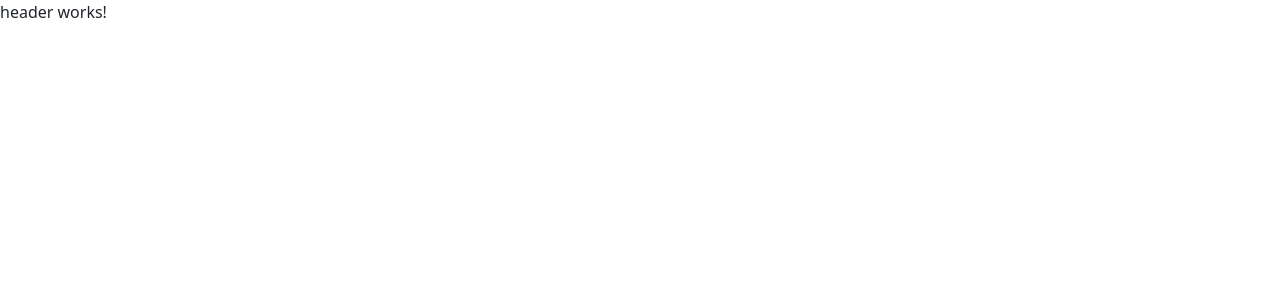
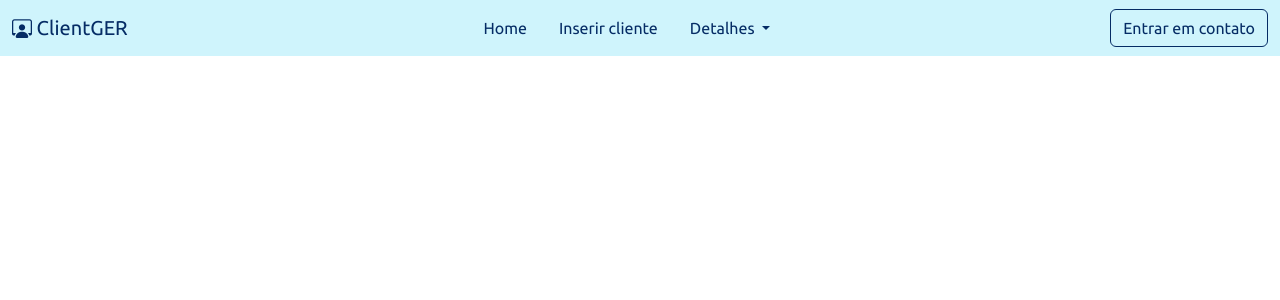
Before and after one commit to DavissonJr/clientger, an Angular app: page / in a window 1280 px wide. Shown: the top 300 px of the page. Built offline with nearby package versions, Linux system fonts and the light colour scheme.

Commit message:
feat: finalizar header (falta preencher o routerlink)

```diff
--- a/src/app/shared/components/header/header.component.css
+++ b/src/app/shared/components/header/header.component.css
@@ -0,0 +1,9 @@
+.btn-outline-success{
+  color: #052c65;
+  --bs-btn-border-color: #052c65;
+}
+
+.btn-outline-success:hover{
+  background-color: #052c65;
+  color: #fafafa;
+}
--- a/src/app/shared/components/header/header.component.html
+++ b/src/app/shared/components/header/header.component.html
@@ -1 +1,62 @@
-<p>header works!</p>
+<nav class="navbar navbar-expand-lg bg-info-subtle">
+  <div class="container-fluid">
+    <a class="navbar-brand text-primary-emphasis" href="#">
+      <i class="bi bi-person-workspace"></i> ClientGER
+    </a>
+
+    <!-- Botão do menu hambúrguer -->
+    <button
+      class="navbar-toggler"
+      type="button"
+      data-bs-toggle="collapse"
+      data-bs-target="#navbarSupportedContent"
+      aria-controls="navbarSupportedContent"
+      aria-expanded="false"
+      aria-label="Toggle navigation"
+    >
+      <span class="navbar-toggler-icon"></span>
+    </button>
+
+    <!-- Conteúdo colapsável -->
+    <div
+      class="collapse navbar-collapse justify-content-center"
+      id="navbarSupportedContent"
+    >
+      <ul class="navbar-nav mx-auto mb-2 mb-lg-0 d-flex flex-row gap-3">
+        <li class="nav-item">
+          <a
+            class="nav-link active text-primary-emphasis"
+            aria-current="page"
+            href="#"
+            >Home</a
+          >
+        </li>
+        <li class="nav-item">
+          <a class="nav-link text-primary-emphasis" href="#">Inserir cliente</a>
+        </li>
+        <li class="nav-item dropdown">
+          <a
+            class="nav-link dropdown-toggle text-primary-emphasis"
+            href="#"
+            role="button"
+            data-bs-toggle="dropdown"
+            aria-expanded="false"
+          >
+            Detalhes
+          </a>
+          <ul class="dropdown-menu">
+            <li><a class="dropdown-item" href="#">Relátorio</a></li>
+            <li><a class="dropdown-item" href="#">Histórico de Compras</a></li>
+            <li><hr class="dropdown-divider" /></li>
+            <li><a class="dropdown-item" href="#">Fechar</a></li>
+          </ul>
+        </li>
+      </ul>
+      <form class="d-flex" role="search">
+        <button class="btn btn-outline-success" type="submit">
+          Entrar em contato
+        </button>
+      </form>
+    </div>
+  </div>
+</nav>
--- a/src/styles.css
+++ b/src/styles.css
@@ -1 +1,5 @@
-/* You can add global styles to this file, and also import other style files */
+@import url('https://fonts.googleapis.com/css2?family=Ubuntu:ital,wght@0,300;0,400;0,500;0,700;1,300;1,400;1,500;1,700&display=swap');
+
+*{
+  font-family: "Ubuntu", sans-serif;
+}
```
